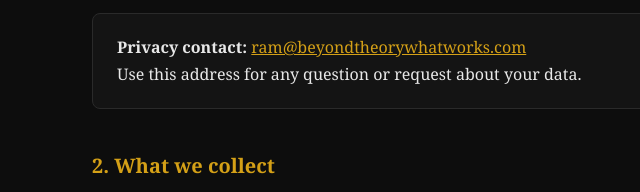
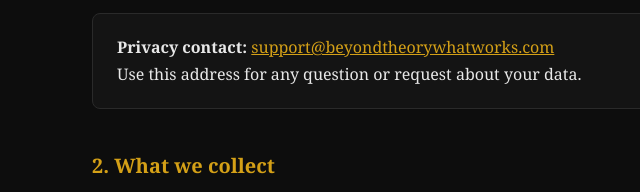
Before and after one commit to ramakrishna1183-gif/btww-landing, a plain HTML site: page privacy.html in a window 1280 px wide. Shown: the part 410-602 px from the top of the page, 196-836 px from the left. Drawn offline with Linux system fonts and the light colour scheme.

Commit message:
Privacy: replace ram@ with support@beyondtheorywhatworks.com

```diff
--- a/privacy.html
+++ b/privacy.html
@@ -36,7 +36,7 @@
 <h2>1. Who we are</h2>
 <p><strong>Beyond Theory What Works</strong> and its <strong>Context Check</strong> advisor are operated by <strong>Cloudpot</strong>, a company registered in the Netherlands (KVK: 88275612, VAT: NL004573874B67). Cloudpot is the data controller for the personal data described in this policy.</p>
 <div class="contact-box">
-  <p style="margin:0"><strong>Privacy contact:</strong> <a href="mailto:ram@beyondtheorywhatworks.com">ram@beyondtheorywhatworks.com</a><br>
+  <p style="margin:0"><strong>Privacy contact:</strong> <a href="mailto:support@beyondtheorywhatworks.com">support@beyondtheorywhatworks.com</a><br>
   Use this address for any question or request about your data.</p>
 </div>
 
@@ -89,7 +89,7 @@
 </ul>
 
 <h2>7. Your rights</h2>
-<p>Under the GDPR you can ask us to: access the data we hold about you, correct it, delete it, restrict or object to its processing, or provide it in a portable format. Email <a href="mailto:ram@beyondtheorywhatworks.com">ram@beyondtheorywhatworks.com</a> and we will respond within one month. You also have the right to lodge a complaint with the Dutch Data Protection Authority (Autoriteit Persoonsgegevens, autoriteitpersoonsgegevens.nl) or your local supervisory authority.</p>
+<p>Under the GDPR you can ask us to: access the data we hold about you, correct it, delete it, restrict or object to its processing, or provide it in a portable format. Email <a href="mailto:support@beyondtheorywhatworks.com">support@beyondtheorywhatworks.com</a> and we will respond within one month. You also have the right to lodge a complaint with the Dutch Data Protection Authority (Autoriteit Persoonsgegevens, autoriteitpersoonsgegevens.nl) or your local supervisory authority.</p>
 
 <h2>8. Cookies</h2>
 <p>We use only essential cookies: authentication session cookies set by Clerk so you stay signed in. We do not use advertising or cross-site tracking cookies.</p>
```
